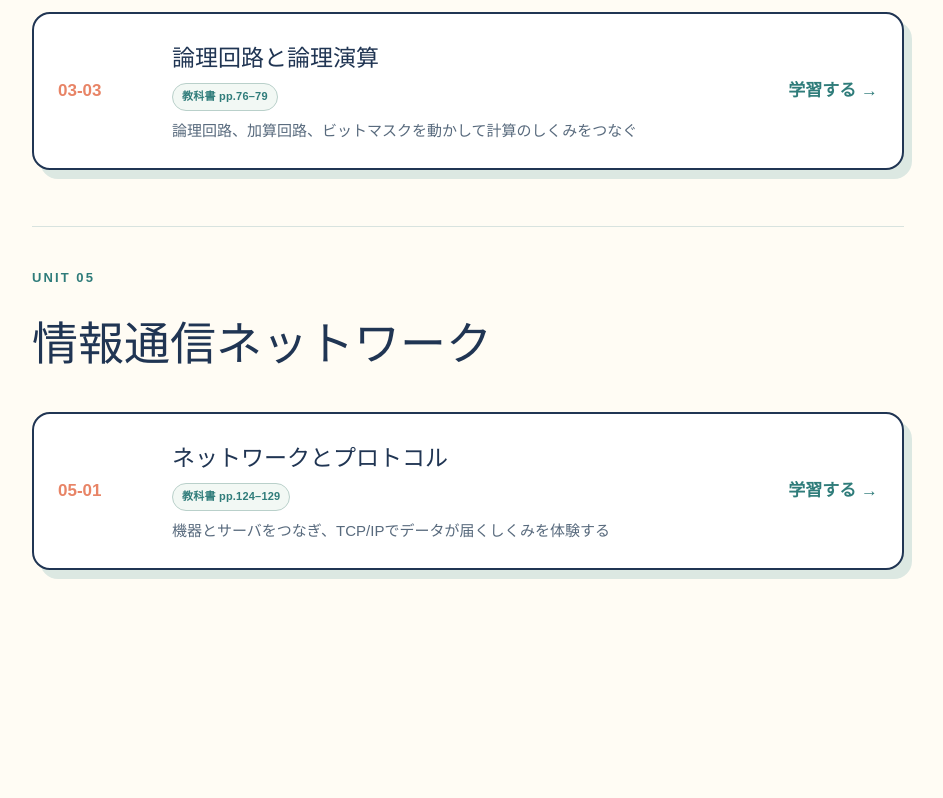
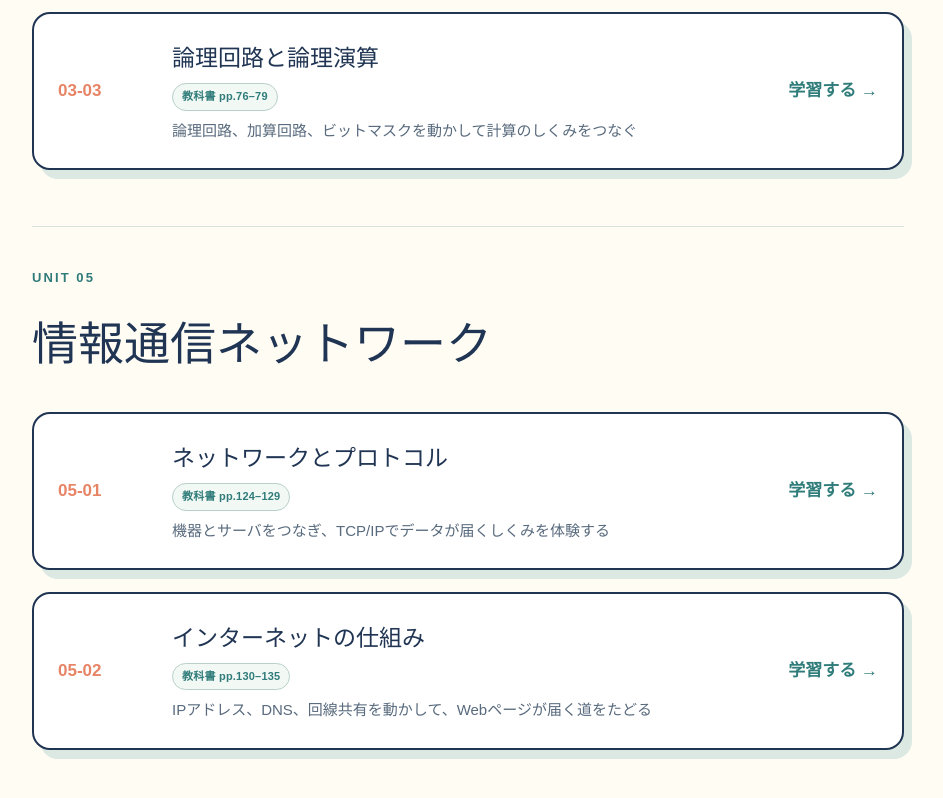
Before and after one commit to KeiichiKure/YSFH-Infomatics-2026, a Next.js app: page / in a window 1280 px wide. Shown: the part 1848-2646 px from the top of the page, without its empty margins (172-1115 px from the left). Before the commit the page ends 2518 px from the top, so only its background shows below. Built offline with nearby package versions, Linux system fonts and the light colour scheme; no server answers.

Commit message:
Link internet lesson from homepage

```diff
--- a/app/page.tsx
+++ b/app/page.tsx
@@ -110,6 +110,15 @@ export default function Home() {
           </div>
           <span className="unit-status">学習する →</span>
         </Link>
+        <Link className="unit-card unit-card-active" href="/units/05-02/">
+          <span className="unit-number">05-02</span>
+          <div>
+            <h3>インターネットの仕組み</h3>
+            <span className="textbook-page">教科書 pp.130–135</span>
+            <p>IPアドレス、DNS、回線共有を動かして、Webページが届く道をたどる</p>
+          </div>
+          <span className="unit-status">学習する →</span>
+        </Link>
       </section>
     </main>
   );
```
